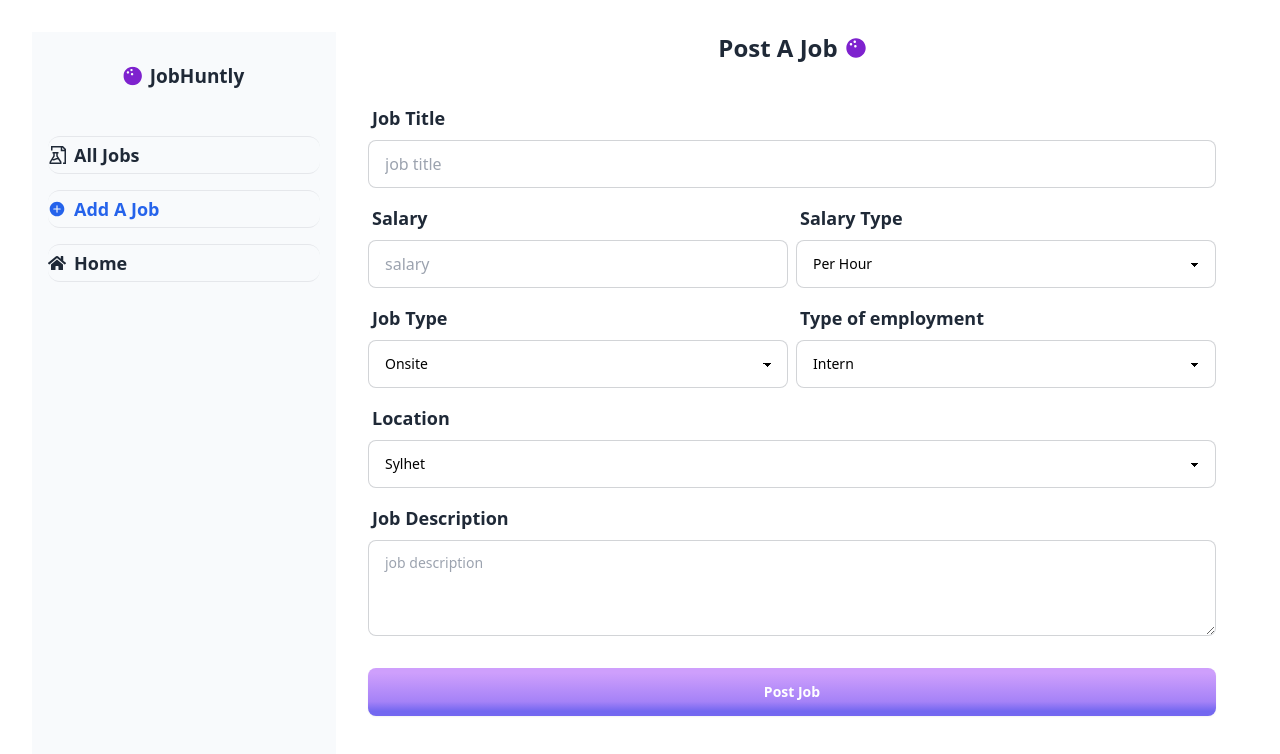
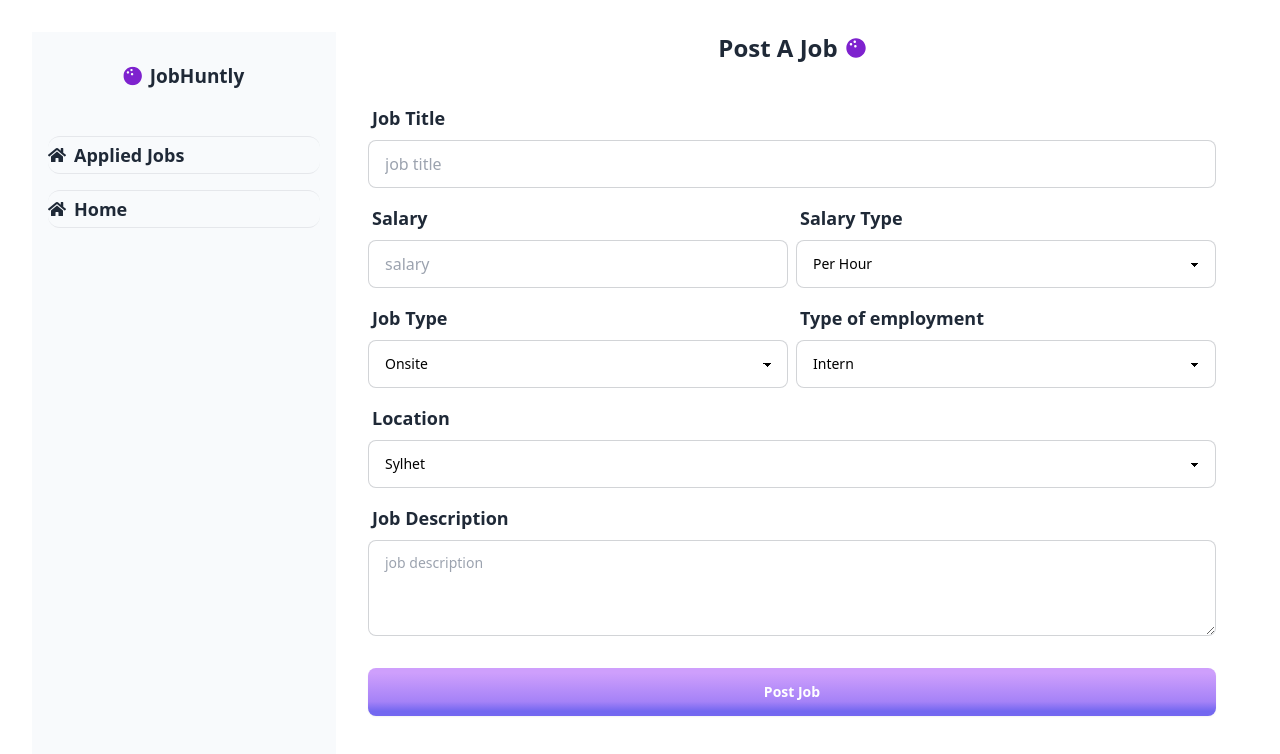
Before and after one commit to chand-stack/job-seeking, a React (Vite) app: page /dashboard/addjob in a window 1280 px wide. Shown: the top 754 px of the page. Built offline with nearby package versions, Linux system fonts and the light colour scheme; no server answers.

Commit message:
Chore: admin handler added

```diff
--- /dev/null
+++ b/src/Components/Pages/AppliedJobs/AppliedJobs.jsx
@@ -0,0 +1,7 @@
+import React from 'react'
+
+export const AppliedJobs = () => {
+  return (
+    <div>this is AppliedJobs</div>
+  )
+}
--- /dev/null
+++ b/src/Hooks/useAdmin.jsx
@@ -0,0 +1,33 @@
+import { useContext } from "react";
+import { useQuery } from "@tanstack/react-query";
+import axios from "axios";
+import { AuthContext } from "../AuthProvider/AuthProvider";
+
+const useAdmin = () => {
+  const { user } = useContext(AuthContext);
+  const { data: isAdmin, isLoading } = useQuery({
+    queryKey: ["isAdmin", user],
+    queryFn: async () => {
+      try {
+        const res = await axios.get(`http://localhost:5000/user/admin/${user?.email}`);
+        console.log(res.data);
+
+        // Check if the data is undefined
+        if (res.data && res.data !== undefined) {
+          return res.data
+        } else {
+          // Handle the case where data is undefined (return a default value or handle accordingly)
+          return null; // Replace with your desired default value or appropriate handling
+        }
+      } catch (error) {
+        // Handle the error (throw or return an appropriate value)
+        console.error("Error fetching admin data:", error);
+        throw error;
+      }
+    },
+  });
+
+  return [isAdmin, isLoading];
+};
+
+export default useAdmin;
--- a/src/MainLayout/Dashboard.jsx
+++ b/src/MainLayout/Dashboard.jsx
@@ -5,10 +5,11 @@ import { GrDocumentTest } from "react-icons/gr";
 import { FaBowlingBall, FaHome } from "react-icons/fa";
 import { IoIosAddCircle } from "react-icons/io";
 import { PiFlagBannerFill } from "react-icons/pi";
+import useAdmin from "../Hooks/useAdmin";
+
 const Dashboard = () => {
-  const isAdmin = {
-    status: "active", role:"isAdmin"
-  }
+  const [isAdmin] = useAdmin()
+  console.log(isAdmin?.userRole);
   return (
     <div className="flex font-poppin mx-auto">
       <div className="lg:w-1/4 min-h-screen bg-slate-50">
@@ -20,7 +21,7 @@ const Dashboard = () => {
         <div className="hidden lg:contents">
           <ul className="menu-vertical space-y-4 p-4">
 
-              <>
+           {isAdmin?.userRole === "admin" ?    <>
                 {/* admin routes */}
 
 
@@ -68,7 +69,38 @@ const Dashboard = () => {
                     Home
                   </NavLink>
                 </li>
-              </>
+              </>: <>
+              <li className="text-lg rounded-xl flex  py-1 border-y font-semibold">
+                  <NavLink
+                    to="/dashboard/appliedjobs"
+                    className={({ isActive, isPending }) =>
+                      isPending
+                        ? "pending"
+                        : isActive
+                        ? "text-blue-600 flex items-center gap-2"
+                        : "flex items-center gap-2"
+                    }
+                  >
+                    <FaHome />
+                    Applied Jobs
+                  </NavLink>
+                </li>
+              <li className="text-lg rounded-xl flex  py-1 border-y font-semibold">
+                  <NavLink
+                    to="/"
+                    className={({ isActive, isPending }) =>
+                      isPending
+                        ? "pending"
+                        : isActive
+                        ? "text-blue-600 flex items-center gap-2"
+                        : "flex items-center gap-2"
+                    }
+                  >
+                    <FaHome />
+                    Home
+                  </NavLink>
+                </li>
+              </>}
 
           </ul>
         </div>
--- a/src/Routes/Routes.jsx
+++ b/src/Routes/Routes.jsx
@@ -8,6 +8,7 @@ import Dashboard from '../MainLayout/Dashboard';
 import { AllJobs } from '../Components/Pages/AllJobs/AllJobs';
 import { AddJob } from '../Components/Pages/AddJob/AddJob';
 import { UpdateJob } from '../Components/Pages/UpdateJob/UpdateJob';
+import { AppliedJobs } from '../Components/Pages/AppliedJobs/AppliedJobs';
 
 export const router = createBrowserRouter([
     {
@@ -43,6 +44,10 @@ export const router = createBrowserRouter([
                 loader: ({params})=> fetch(`http://localhost:5000/update-job/${params.id}`),
                 element:<UpdateJob/>
 
+            },
+            {
+                path:"appliedjobs",
+                elementp:<AppliedJobs/>
             }
         ]
     }
```
